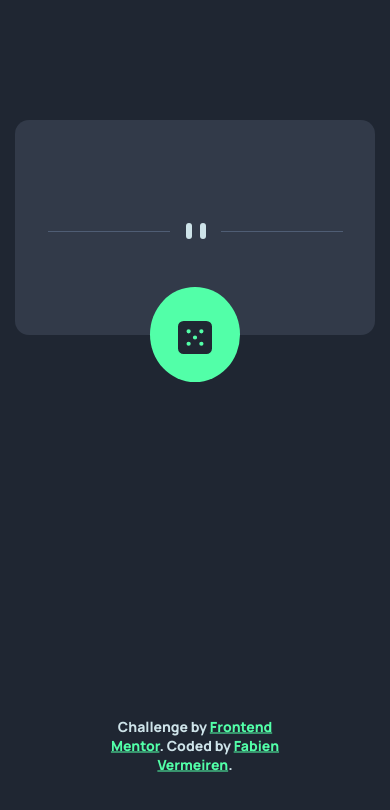
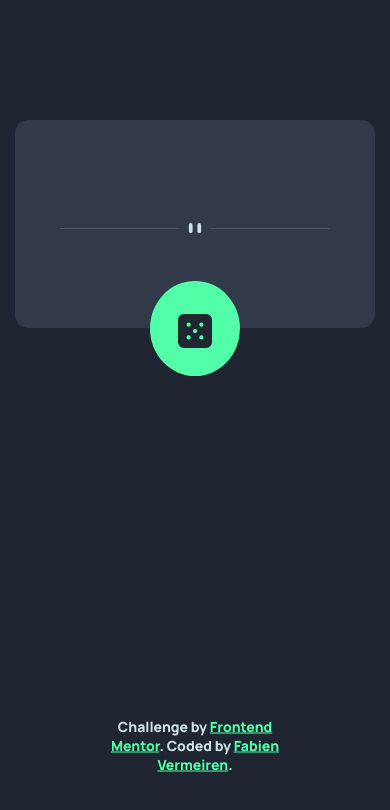
Before and after one commit to fabver82/advice-generator, a website: page index.html in a window 390 px wide. Drawn offline with Linux system fonts and the light colour scheme; no server answers.

Commit message:
add responsive divider image

```diff
--- a/index.html
+++ b/index.html
@@ -13,7 +13,10 @@
   <section class="quote-container">
     <h2 id="quote-id" class="quote-container__title "></h2>
     <quote id="quote" class="quote-container__quote quote"></quote>
-    <img class="quote-container__divider" src="./public/images/pattern-divider-mobile.svg" alt="divider">
+    <img class="quote-container__divider" src="./public/images/pattern-divider-mobile.svg"
+    srcset="./public/images/pattern-divider-mobile.svg 380w,
+            ./public/images/pattern-divider-desktop.svg 640w"
+     alt="divider">
     <a id="button" class="quote-container__button button" href="#"><img class="quote-container__dice" src="./public/images/icon-dice.svg" alt="dice"></a>
   </section>
   <footer class="attribution">
```
